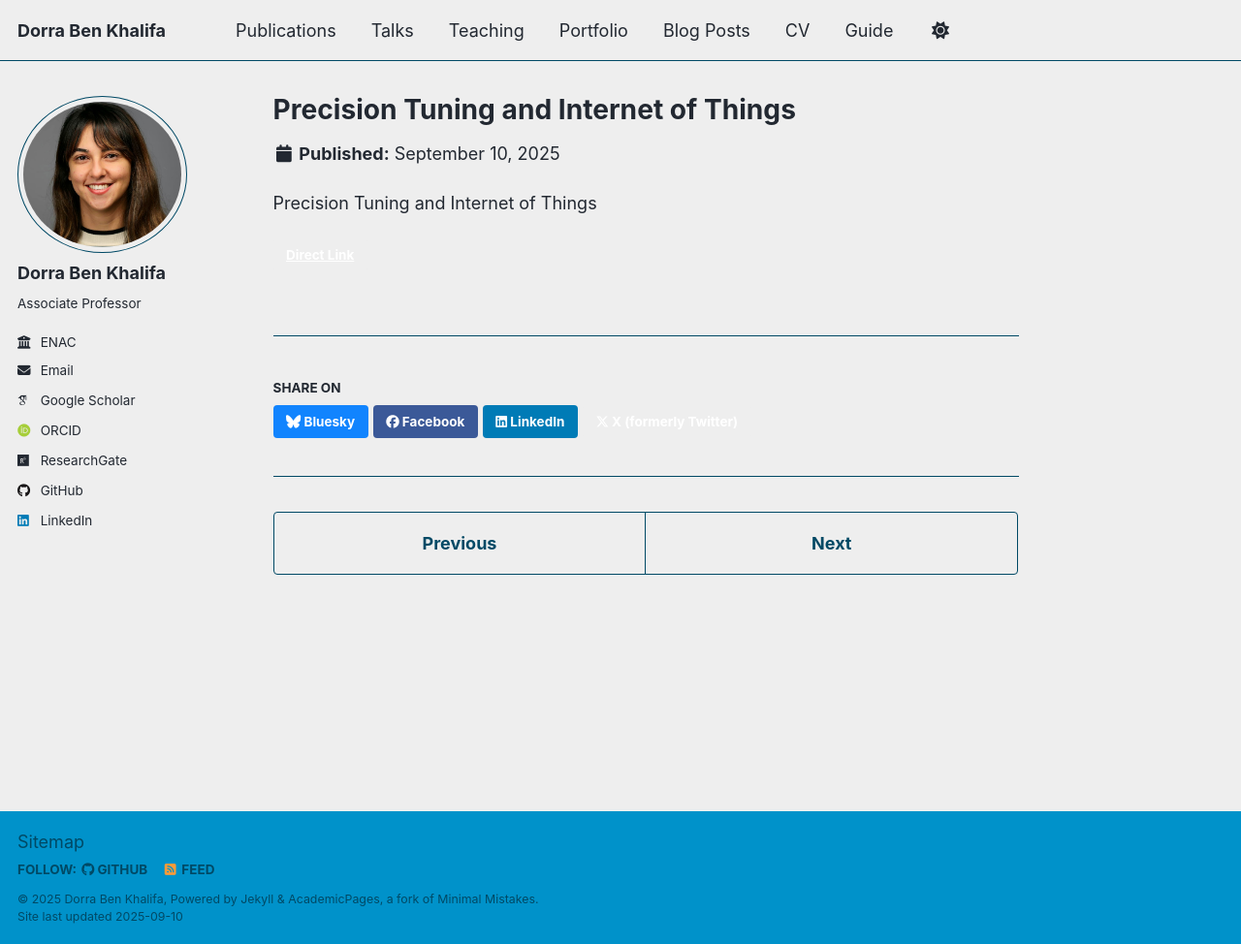
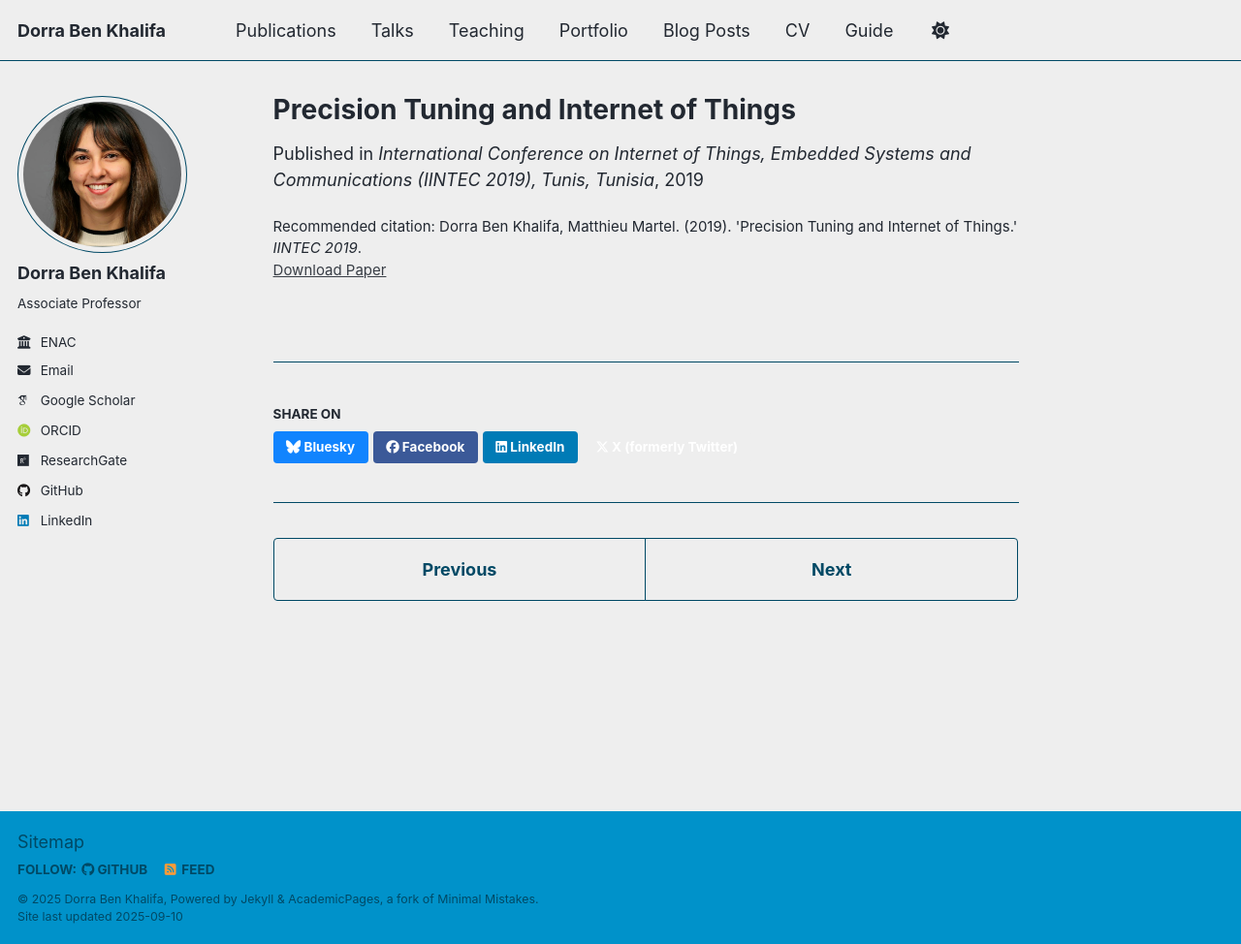
Before and after one commit to dbenkhalifa/dbenkhalifa.github.io, a Jekyll site: the page built from _publications/2019-PrecisionTuningandInternet.md, in a window 1280 px wide and 974 px high. Shown: the whole window at 97% size. Built offline with Jekyll 4.4.1, drawn with Linux system fonts in a browser that asks for light colours; some web fonts are replaced; a script that is not in the unit is left out.

Commit message:
Update 2019-PrecisionTuningandInternet.md

```diff
--- a/_publications/2019-PrecisionTuningandInternet.md
+++ b/_publications/2019-PrecisionTuningandInternet.md
@@ -1,11 +1,15 @@
 ---
 title: "Precision Tuning and Internet of Things"
-authors: "Dorra Ben Khalifa and
-Matthieu Martel"
-conference: "International Conference on Internet of Things, Embedded Systems and
-Communications, {IINTEC} 2019, Tunis, Tunisia, December 20-22, 2019"
+collection: publications
+category: manuscripts
+permalink: /publication/2019-PrecisionTuningandInternet
+date: 2019-12-20
+venue: "International Conference on Internet of Things, Embedded Systems and Communications (IINTEC 2019), Tunis, Tunisia"
+paperurl: "https://doi.org/10.1109/IINTEC48298.2019.9112133"
+citation: "Dorra Ben Khalifa, Matthieu Martel. (2019). 'Precision Tuning and Internet of Things.' <i>IINTEC 2019</i>."
+authors:
+  - "Dorra Ben Khalifa"
+  - "Matthieu Martel"
+conference: "IINTEC 2019"
 year: 2019
-link: "https://doi.org/10.1109/IINTEC48298.2019.9112133"
 ---
-
-Precision Tuning and Internet of Things
```
